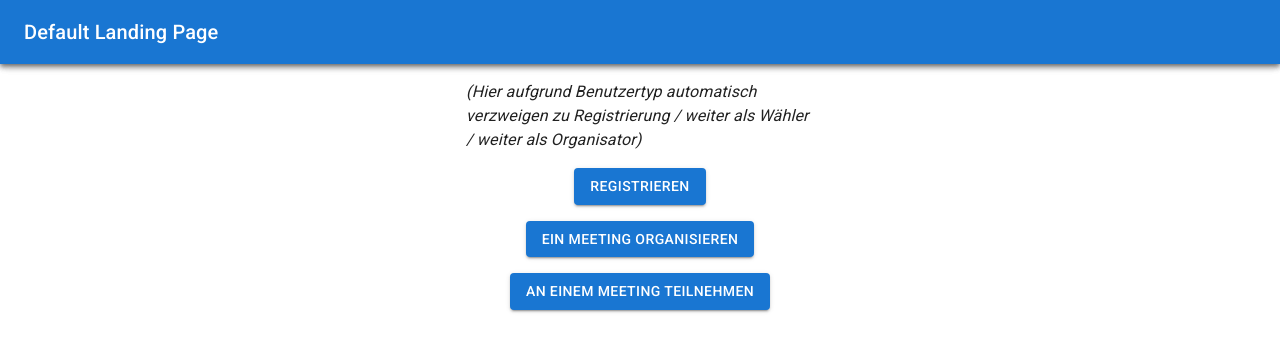
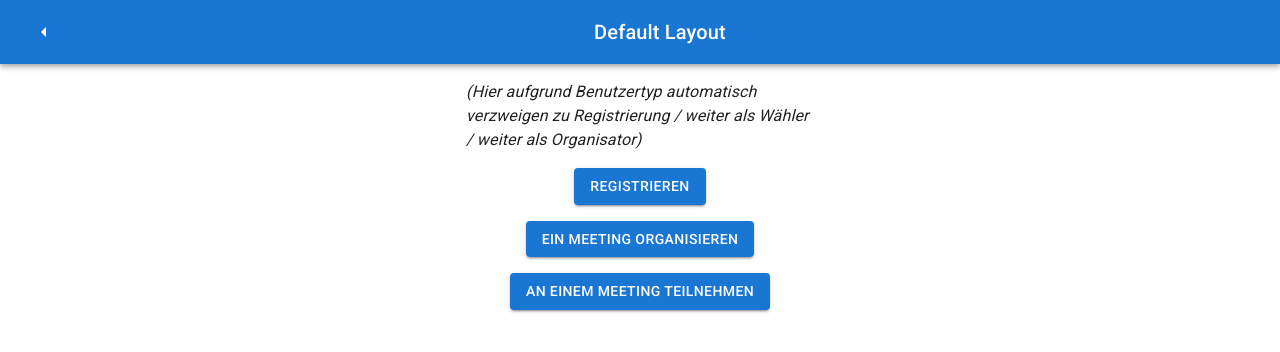
Before and after one commit to raaflaub/e-voting-app, a React (Create React App) app in the folder vokko-e-voting/: page / in a window 1280 px wide. Shown: the top 352 px of the page. Built offline with nearby package versions, Linux system fonts and the light colour scheme.

Commit message:
AppBar-Layout

```diff
--- a/vokko-e-voting/src/landing/DefaultLayout.tsx
+++ b/vokko-e-voting/src/landing/DefaultLayout.tsx
@@ -14,7 +14,7 @@ export default function DefaultLayout({}: RegistrationLayoutProps) {
                 <IconButton color="inherit" onClick={() => navigate(-1)}>
                     <ArrowLeftIcon />
                 </IconButton>
-                <Typography variant="h6" flexGrow={1}>
+                <Typography variant="h6" align="center" flexGrow={1}>
                     Default Layout
                 </Typography>
             </Toolbar>
--- a/vokko-e-voting/src/landing/Landing.tsx
+++ b/vokko-e-voting/src/landing/Landing.tsx
@@ -8,13 +8,7 @@ export default function Landing({}: DefaultLandingScreenProps) {
     const navigate = useNavigate();
     return (
         <Container maxWidth="sm">
-            <AppBar>
-                <Toolbar>
-                    <Typography variant="h6">
-                        Default Landing Page
-                    </Typography>
-                </Toolbar>
-            </AppBar>
+
             <p><em>(Hier aufgrund Benutzertyp automatisch verzweigen zu Registrierung / weiter als Wähler / weiter als Organisator)</em></p>
 
             <Grid container spacing={2} justifyContent="center">
--- a/vokko-e-voting/src/organizer/OrganizerLayout.tsx
+++ b/vokko-e-voting/src/organizer/OrganizerLayout.tsx
@@ -14,7 +14,7 @@ export default function OrganizerLayout({}: OrganizerLayoutProps) {
                 <IconButton color="inherit" onClick={() => navigate(-1)}>
                     <ArrowLeftIcon />
                 </IconButton>
-                <Typography variant="h6" flexGrow={1}>
+                <Typography variant="h6" align="center" flexGrow={1}>
                     Organizer Layout
                 </Typography>
             </Toolbar>
--- a/vokko-e-voting/src/voter/VoterLayout.tsx
+++ b/vokko-e-voting/src/voter/VoterLayout.tsx
@@ -14,7 +14,7 @@ export default function VoterLayout({}: VoterLayoutProps) {
                 <IconButton color="inherit" onClick={() => navigate(-1)}>
                     <ArrowLeftIcon />
                 </IconButton>
-                <Typography variant="h6" flexGrow={1}>
+                <Typography variant="h6" align="center" flexGrow={1}>
                     Voter Layout
                 </Typography>
             </Toolbar>
```
